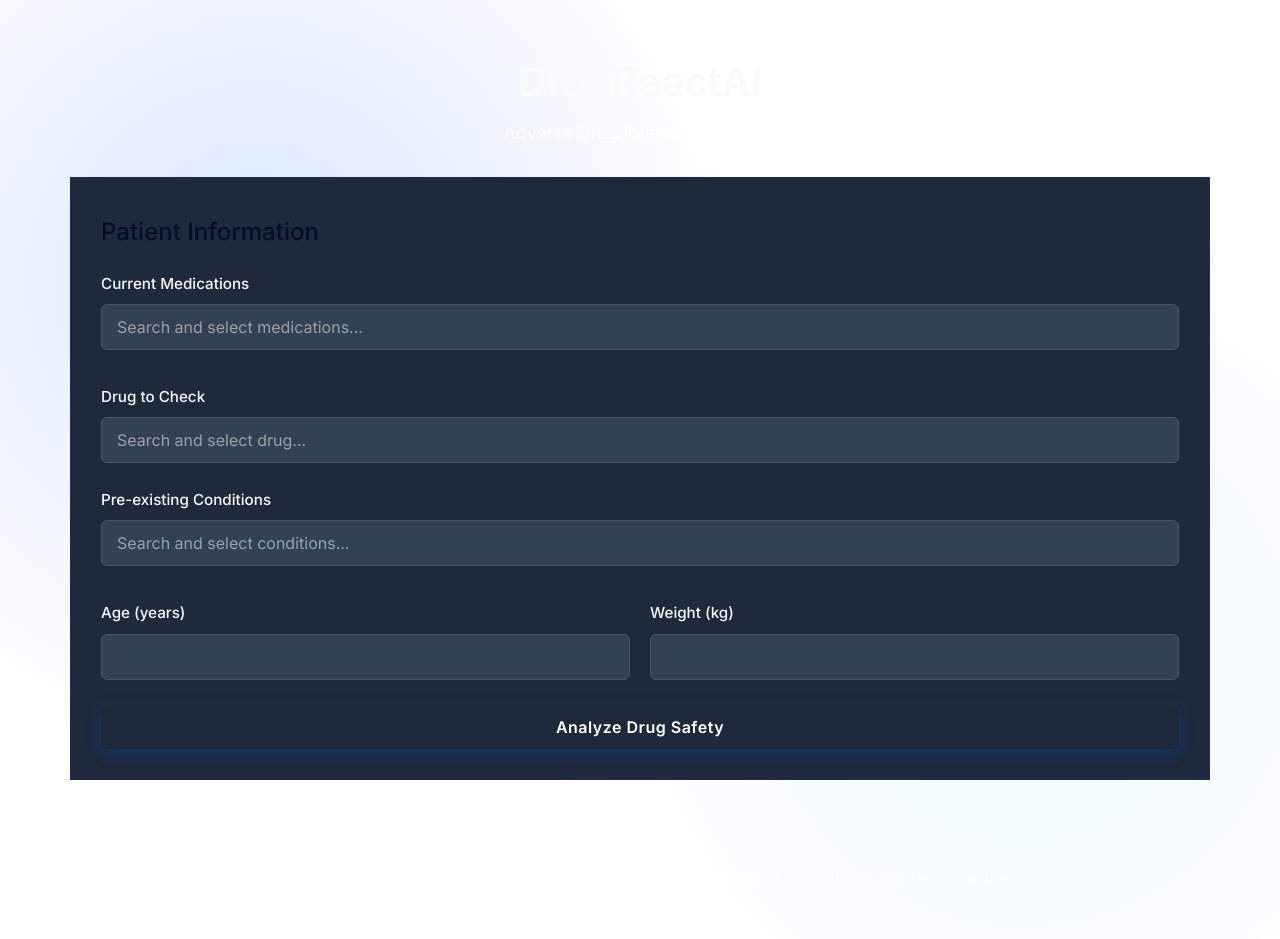
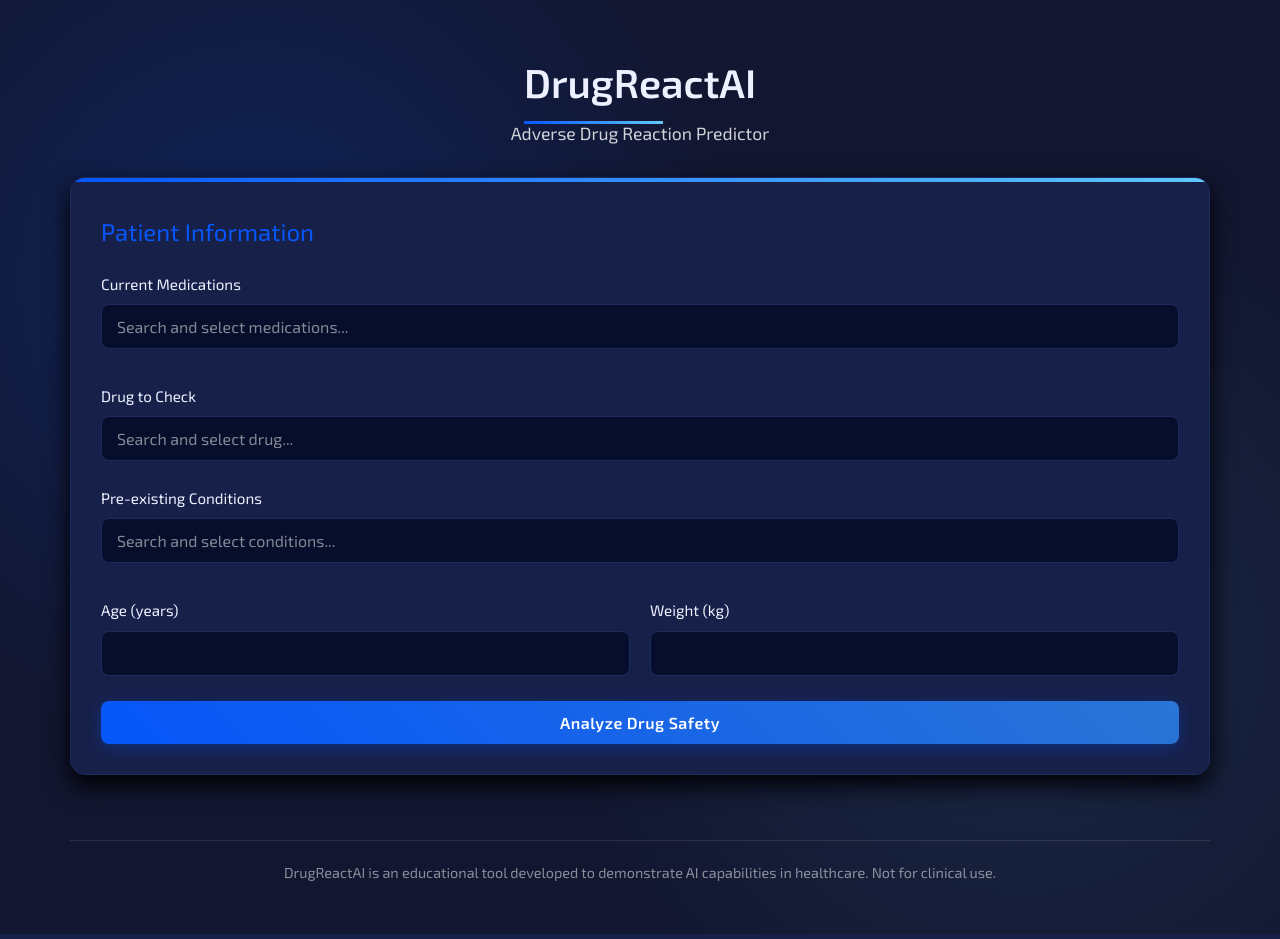
Before and after one commit to Bhatia06/CliniQAI, a Flask app: page / in a window 1280 px wide. Run offline with Flask 2, Linux system fonts and the light colour scheme.

Commit message:
Changed theme of Chat Bot to match with the project

```diff
--- a/AI_MODEL/biomedical_chatbot/static/styles.css
+++ b/AI_MODEL/biomedical_chatbot/static/styles.css
@@ -13,31 +13,31 @@
 /* Base variables */
 :root {
     /* Primary Colors */
-    --primary-color: rgb(7, 14, 44);
-    --primary-light: rgba(7, 14, 44, 0.8);
-    --primary-dark: rgb(5, 10, 30);
+    --primary-color: #0656fa;
+    --primary-light: #61c7fa;
+    --primary-dark: #2a74d5;
 
     /* Accent Colors */
-    --accent-color: rgb(97, 199, 250);
-    --accent-light: rgb(137, 207, 240);
+    --accent-color: #2a74d5;
+    --accent-light: #61c7fa;
 
     /* Background and Text Colors */
-    --bg-color: rgb(15, 23, 42);
-    --card-bg: rgb(30, 41, 59);
-    --input-bg: rgb(51, 65, 85);
-    --light-text: rgb(248, 250, 252);
+    --bg-color: #121630;
+    --card-bg: #172049;
+    --input-bg: #070e2c;
+    --light-text: #ecf0ff;
     --muted-text: rgb(148, 163, 184);
 
     /* Status Colors */
-    --success-color: rgb(34, 197, 94);
-    --warning-color: rgb(234, 179, 8);
-    --danger-color: rgb(239, 68, 68);
+    --success-color: #00e676;
+    --warning-color: #ffae00;
+    --danger-color: #ff3d71;
 
     /* UI Elements */
-    --border-color: rgb(71, 85, 105);
-    --input-radius: 6px;
-    --card-radius: 12px;
-    --shadow: 0 10px 15px -3px rgba(0, 0, 0, 0.1), 0 4px 6px -2px rgba(0, 0, 0, 0.05);
+    --border-color: #1d2a5e;
+    --input-radius: 8px;
+    --card-radius: 15px;
+    --shadow: 0 10px 25px rgb(0, 0, 0);
 }
 
 /* Reset and base styles */
@@ -48,12 +48,12 @@
 }
 
 body {
-    font-family: 'Inter', -apple-system, BlinkMacSystemFont, sans-serif;
+    font-family: 'Exo 2', sans-serif;
     line-height: 1.6;
     color: var(--light-text);
-    background: var(--darker-bg);
+    background: var(--bg-color);
     background-image:
-        radial-gradient(circle at 20% 30%, rgba(6, 86, 250, 0.15) 0%, transparent 40%),
+        radial-gradient(circle at 20% 30%, rgba(6, 86, 250, 0.2) 0%, transparent 40%),
         radial-gradient(circle at 80% 70%, rgba(97, 199, 250, 0.1) 0%, transparent 40%);
     min-height: 100vh;
     padding: 20px;
@@ -88,7 +88,7 @@
     left: 0;
     width: 60%;
     height: 3px;
-    background: linear-gradient(90deg, var(--primary-color), var(--secondary-color));
+    background: linear-gradient(90deg, var(--primary-color), var(--primary-light));
 }
 
 .subtitle {
@@ -122,11 +122,11 @@
 /* Card styles */
 .card {
     background: var(--card-bg);
-    border-radius: var(--border-radius);
+    border-radius: var(--card-radius);
     padding: 30px;
     margin-bottom: 25px;
-    box-shadow: var(--box-shadow);
-    border: 1px solid #1d2a5e;
+    box-shadow: var(--shadow);
+    border: 1px solid var(--border-color);
     position: relative;
     overflow: hidden;
 }
@@ -138,7 +138,7 @@
     left: 0;
     width: 100%;
     height: 4px;
-    background: linear-gradient(90deg, var(--primary-color), var(--secondary-color));
+    background: linear-gradient(90deg, var(--primary-color), var(--primary-light));
 }
 
 /* Form styles */
@@ -181,7 +181,7 @@
     border-radius: var(--input-radius);
     background: var(--input-bg);
     color: var(--light-text);
-    font-family: 'Inter', sans-serif;
+    font-family: 'Exo 2', sans-serif;
     font-size: 1rem;
     transition: var(--transition);
 }
@@ -207,7 +207,7 @@
     color: var(--light-text);
     position: relative;
     min-height: 45px;
-    font-family: 'Inter', sans-serif;
+    font-family: 'Exo 2', sans-serif;
     font-size: 1rem;
 }
 
@@ -334,7 +334,7 @@
 
 /* Button styles */
 .primary-button {
-    background: linear-gradient(45deg, var(--primary-color), var(--secondary-color));
+    background: linear-gradient(45deg, var(--primary-color), var(--accent-color));
     color: white;
     border: none;
     padding: 12px 22px;
@@ -343,14 +343,15 @@
     font-weight: 600;
     letter-spacing: 0.5px;
     box-shadow: 0 4px 15px rgba(6, 86, 250, 0.3);
-    font-family: 'Inter', sans-serif;
+    font-family: 'Exo 2', sans-serif;
     font-size: 1rem;
     width: 100%;
-    transition: var(--transition);
+    transition: all 0.3s ease;
+    text-align: center;
 }
 
 .primary-button:hover {
-    background: linear-gradient(45deg, var(--secondary-color), var(--accent-color));
+    background: linear-gradient(45deg, var(--accent-color), var(--primary-color));
     transform: translateY(-2px);
     box-shadow: 0 6px 20px rgba(6, 86, 250, 0.4);
 }
--- a/AI_MODEL/biomedical_chatbot/templates/index.html
+++ b/AI_MODEL/biomedical_chatbot/templates/index.html
@@ -4,7 +4,7 @@
     <meta charset="UTF-8">
     <meta name="viewport" content="width=device-width, initial-scale=1.0">
     <title>DrugReactAI - Adverse Drug Reaction Predictor</title>
-    <link href="https://fonts.googleapis.com/css2?family=Inter:wght@400;500;600;700&display=swap" rel="stylesheet">
+    <link href="https://fonts.googleapis.com/css2?family=Exo+2:wght@300;400;600&display=swap" rel="stylesheet">
     <link rel="stylesheet" href="{{ url_for('static', filename='styles.css') }}">
 </head>
 <body>
```
Also changed, not shown: other parts of AI_MODEL/biomedical_chatbot/static/styles.css (+17 -17 lines).
